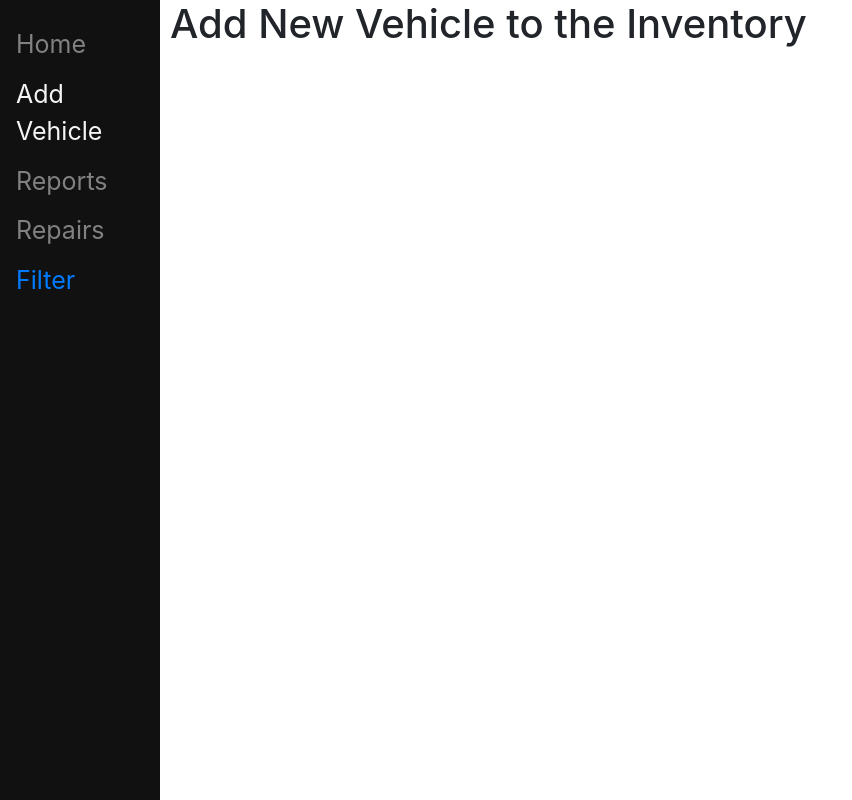
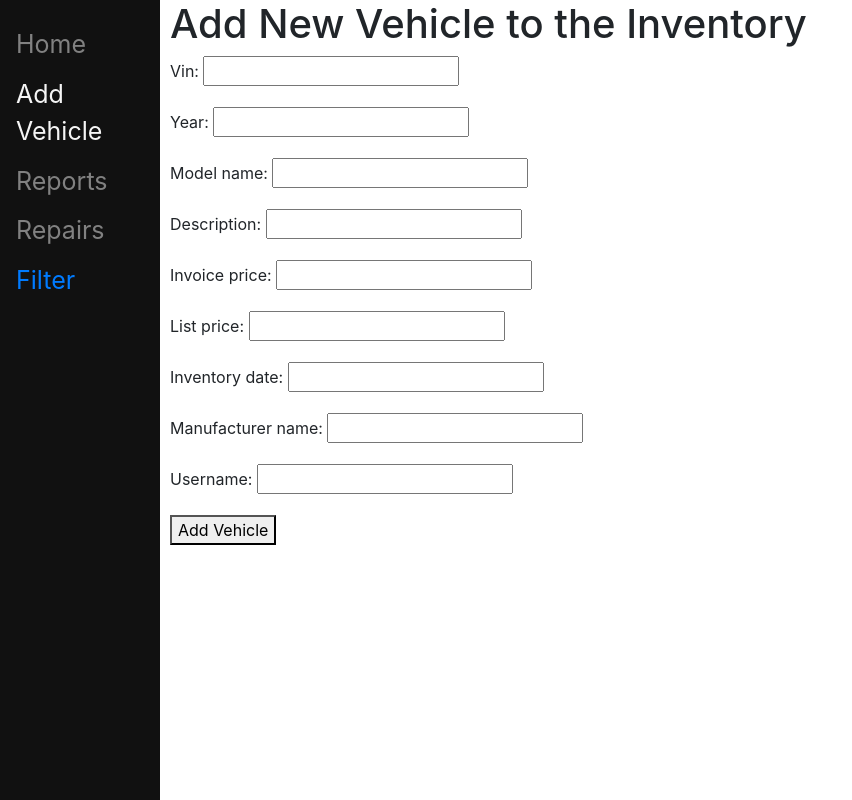
Before and after one commit to dennismdan/car_dealership_database_proj, a Django app: page /add_vehicle/ in a window 1280 px wide. Shown: the whole page, without its empty margins (0-852 px from the left). Run offline with Django 3.2, Linux system fonts and the light colour scheme; some libraries are stand-ins or nearby versions.

Commit message:
Add vehicle implementation

```diff
--- a/Phase_3/Jaunty2/mainlanding/forms.py
+++ b/Phase_3/Jaunty2/mainlanding/forms.py
@@ -10,57 +10,71 @@ https://www.b-list.org/weblog/2008/nov/09/dynamic-forms/
 TODO: apply business constraints
 '''
 
+
 class LoginForm(forms.Form):
-   user = forms.CharField(max_length = 100)
-   password = forms.CharField(widget = forms.PasswordInput())
-
+    user = forms.CharField(max_length=100)
+    password = forms.CharField(widget=forms.PasswordInput())
 
 
 class QueryVehicleForm(forms.Form):
-   '''
+    '''
    TODO: right now color chices are hard coded
    we want to retrieve these with a query pass as parameter
    TODO: Vehicle type, manufacturer name, and model year, keyword is a drop down
    '''
 
-   color_choices = ((1,"green"),(2,"blue"),(3,"black"),(4,"white"))
+    color_choices = ((1, "green"), (2, "blue"), (3, "black"), (4, "white"))
 
-   vehicle_type = forms.CharField()
-   manufacturer_name = forms.CharField()
-   model_year = forms.DateField()
-   color = forms.ChoiceField(choices=color_choices)
-   list_price = forms.FloatField()
-   keywords = forms.CharField()
+    vehicle_type = forms.CharField()
+    manufacturer_name = forms.CharField()
+    model_year = forms.DateField()
+    color = forms.ChoiceField(choices=color_choices)
+    list_price = forms.FloatField()
+    keywords = forms.CharField()
 
-   def clean_data(self):
-      pass
+    def clean_data(self):
+        pass
 
 
 class ReportTypes(forms.Form):
-   report_choices = ((1, "Sales by Color"), (2, "Sales by Type"), (3, "Sales by Manufacturer"),
-                     (4, "Gross Customer Income"), (5, "Average Time in Inventory"), (6, "Part Statistics"),
-                     (7, "Below Cost Sales"), (8, "Repairs By Manufacturer/Type/Model"), (9, "Monthly Sales"),)
-   reports = forms.ChoiceField(choices=report_choices)
+    report_choices = ((1, "Sales by Color"), (2, "Sales by Type"), (3, "Sales by Manufacturer"),
+                      (4, "Gross Customer Income"), (5, "Average Time in Inventory"), (6, "Part Statistics"),
+                      (7, "Below Cost Sales"), (8, "Repairs By Manufacturer/Type/Model"), (9, "Monthly Sales"),)
+    reports = forms.ChoiceField(choices=report_choices)
 
 
 class FilterBy(forms.Form):
-   filter_choices = ((1, "Sold Vehicles"), (2, "Unsold Vehicles"), (3, "All Vehicles"),)
-   filter = forms.ChoiceField(choices=filter_choices)
+    filter_choices = ((1, "Sold Vehicles"), (2, "Unsold Vehicles"), (3, "All Vehicles"),)
+    filter = forms.ChoiceField(choices=filter_choices)
 
 
 class LookupCustomer(forms.Form):
-   drivers_licens_nr = forms.IntegerField()
-   tin = forms.IntegerField()
+    drivers_licens_nr = forms.IntegerField()
+    tin = forms.IntegerField()
+
+
+class AddVehicle(forms.Form):
+    VIN = forms.CharField()
+    Year = forms.CharField()
+    Model_name = forms.CharField()
+    Description = forms.CharField()
+    Invoice_price = forms.CharField()
+    List_price = forms.CharField()
+    Inventory_date = forms.CharField()
+    Manufacturer_name = forms.CharField()
+    Username = forms.CharField()
+
+    def clean_data(self):
+        pass
 
 
 class AddCustomer(forms.Form):
-  phone_number = forms.CharField()
-  email = forms.EmailField(required = False,)
-  street_address = forms.CharField()
-  city = forms.CharField()
-  state = forms.CharField()
-  postal_code = forms.CharField()
+    phone_number = forms.CharField()
+    email = forms.EmailField(required=False, )
+    street_address = forms.CharField()
+    city = forms.CharField()
+    state = forms.CharField()
+    postal_code = forms.CharField()
 
-
-  def clean_data(self):
-      pass
+    def clean_data(self):
+        pass
--- a/Phase_3/Jaunty2/mainlanding/templates/mainlanding/add_vehicle.html
+++ b/Phase_3/Jaunty2/mainlanding/templates/mainlanding/add_vehicle.html
@@ -19,4 +19,15 @@
 
 {% block content %}
 <h1> Add New Vehicle to the Inventory</h1>
+
+<form name = "add_vehicle" action = "{% url 'add_vehicle' %}" method = "POST" >{% csrf_token %}
+    {{ form.as_p }}
+    <button type="submit">Add Vehicle</button>
+
+</form>
+
+
+
+
+
 {% endblock %}
--- a/Phase_3/Jaunty2/mainlanding/templates/mainlanding/home.html
+++ b/Phase_3/Jaunty2/mainlanding/templates/mainlanding/home.html
@@ -30,11 +30,11 @@
 <button type="submit" onclick="location.href='{% url 'login' %}'" name='login'>Log In</button>
 <h1> Home - landing page</h1>
 
-<form name = "search_vehicle_form" action = "{% url 'home' %}" method = "POST" novalidate>{% csrf_token %}
+<form name = "search_vehicle_form" action = "{% url 'home' %}" method = "POST" novalidate>
+    {% csrf_token %}
     {{ form.as_p }}
     <button type="submit">Search Vehicle</button>
 </form>
-[10:16 PM] Piraquive, Edgar M
 <table class="table table-striped table-hover">
     <tr>
         {% for head in header %}
--- a/Phase_3/Jaunty2/mainlanding/templates/mainlanding/loging.html
+++ b/Phase_3/Jaunty2/mainlanding/templates/mainlanding/loging.html
@@ -1,3 +1,6 @@
+
+{% extends "mainlanding/base.html" %}
+{% block content %}
 <html>
    <body>
 
@@ -38,3 +41,5 @@
 
    </body>
 </html>
+
+{% endblock %}
--- a/Phase_3/Jaunty2/mainlanding/templates/mainlanding/repairs.html
+++ b/Phase_3/Jaunty2/mainlanding/templates/mainlanding/repairs.html
@@ -19,7 +19,8 @@
 
 {% block content %}
 <h1> View, Edit and Create Repairs </h1>
-<form name = "search_vehicle_form" action = "{% url 'repairs' %}" method = "POST" >{% csrf_token %}
+<form name = "search_vehicle_form" action = "{% url 'repairs' %}" method = "POST" >
+    {% csrf_token %}
     <button type="submit">View Repair</button>
     <button type="submit">Add Repair</button>
 </form>
--- a/Phase_3/Jaunty2/mainlanding/views.py
+++ b/Phase_3/Jaunty2/mainlanding/views.py
@@ -1,6 +1,6 @@
 from django.shortcuts import render
 from django.http import HttpResponseRedirect
-from .forms import LoginForm, QueryVehicleForm,ReportTypes,LookupCustomer,FilterBy
+from .forms import LoginForm, QueryVehicleForm, ReportTypes, LookupCustomer, FilterBy, AddVehicle
 from .utils import run_query, generate_query
 
 '''
@@ -8,6 +8,7 @@ TODO:
 list all business constraint
 make sure that we implement ALL constraints in our code
 '''
+
 
 def home(request):
     view_inventory = False
@@ -44,39 +45,63 @@ def home(request):
     print("data: ", data)
     print("header: ", header)
 
-    return render(request,'mainlanding/home.html',
+    return render(request, 'mainlanding/home.html',
                   {'form': form,
-                    'data':data,
-                    'header':header})
+                   'data': data,
+                   'header': header})
+
 
 def base(request):
     print("base")
     return render(request, 'mainlanding/base.html')
 
+
 def add_vehicle(request):
-    print("add_vehicle")
-    return render(request, 'mainlanding/add_vehicle.html')
+    print("vehicle")
+    VIN = "VIN"
+    # if this is a POST request we need to process the form data
+    if request.method == 'POST':
+        # create a form instance and populate it with data from the request:
+        form = AddVehicle(request.POST)
+        # check whether it's valid:
+        if form.is_valid():
+            # process the data in form.cleaned_data as required
+            VIN = AddVehicle().cleaned_data['VIN']
+            # ...
+            # redirect to a new URL:
+            # return HttpResponseRedirect('/thanks/')
+    # if a GET (or any other method) we'll create a blank form
+    else:
+        form = AddVehicle()
+    # print("add_vehicle")
+    return render(request, 'mainlanding/add_vehicle.html', {'form': form})
+
 
 def reports(request):
     print("reports")
     form = ReportTypes()
-    return render(request, 'mainlanding/reports.html',{'form': form})
+    return render(request, 'mainlanding/reports.html', {'form': form})
+
 
 def repairs(request):
     print("repairs")
     return render(request, 'mainlanding/repairs.html')
 
+
 def click(request):
     print("clicked")
     return render(request, 'mainlanding/clicked.html')
 
+
 def login(request):
     return render(request, 'mainlanding/loging.html')
+
 
 def filter_vehicles(request):
     print("filter")
     form = FilterBy()
-    return render(request, 'mainlanding/filter.html',{'form': form})
+    return render(request, 'mainlanding/filter.html', {'form': form})
+
 
 def lookup_customer(request):
     view_inventory = False
@@ -85,12 +110,10 @@ def lookup_customer(request):
 
     form = LookupCustomer()
 
-
-    return render(request,'mainlanding/lookup_customer.html',
+    return render(request, 'mainlanding/lookup_customer.html',
                   {'form': form,
-                    'data':data,
-                    'header':header})
-
+                   'data': data,
+                   'header': header})
 
 
 def loggedin(request):
```
Also changed, not shown: Phase_3/Jaunty2/mainlanding/utils.py (+13 -12 lines), Phase_3/Jaunty2/mainlanding/templates/mainlanding/lookup_customer.html (line endings or trailing spaces).
